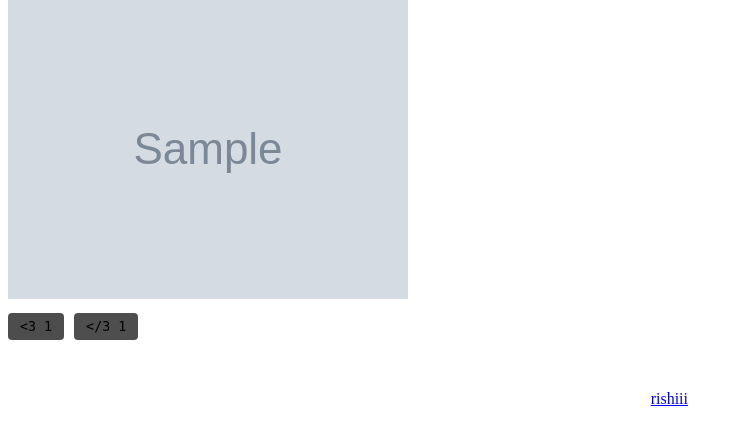
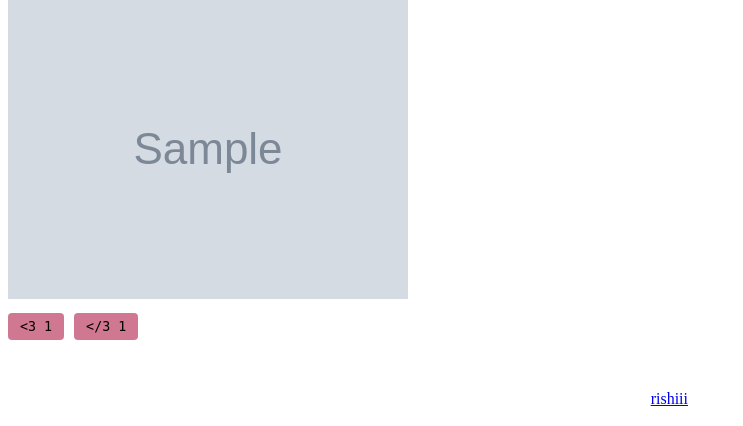
Before and after one commit to r1sh1v21/nether, a Flask app: page /post/1 in a window 1280 px wide. Shown: the part 546-972 px from the top of the page, without its empty margins (0-743 px from the left). Run offline with Flask 3, Linux system fonts and the light colour scheme; grey boxes marked "Sample" are stand-in pictures; a database or web service that is not in the repository returns one stand-in record (values such as "Sample title"); some libraries are stand-ins or nearby versions.

Commit message:
Update post.html

```diff
--- a/templates/post.html
+++ b/templates/post.html
@@ -20,12 +20,12 @@
     {% endif %}
     <div style="margin-top: 10px; display: flex; gap: 10px;">
         <form action="{{ url_for('like_post', post_id=post.id) }}" method="get">
-            <button type="submit" style="background-color: #4d4d4d; border: none; padding: 6px 12px; border-radius: 4px; font-family: monospace;">
+            <button type="submit" style="background-color: #d07892; border: none; padding: 6px 12px; border-radius: 4px; font-family: monospace;">
                 &lt;3 {{ post.like_count }}
             </button>
         </form>
         <form action="{{ url_for('unlike_post', post_id=post.id) }}" method="get">
-            <button type="submit" style="background-color: #4e4e4e; border: none; padding: 6px 12px; border-radius: 4px; font-family: monospace;">
+            <button type="submit" style="background-color: #d07892; border: none; padding: 6px 12px; border-radius: 4px; font-family: monospace;">
                 &lt;/3 {{ post.unlike_count }}
             </button>
         </form>
```
